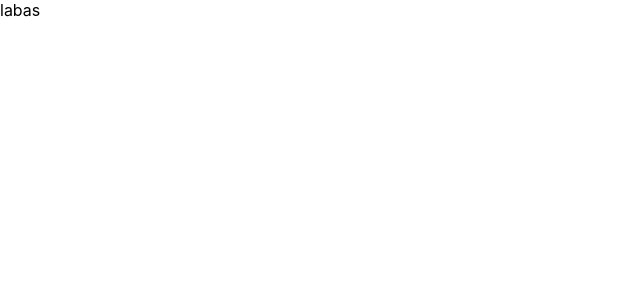
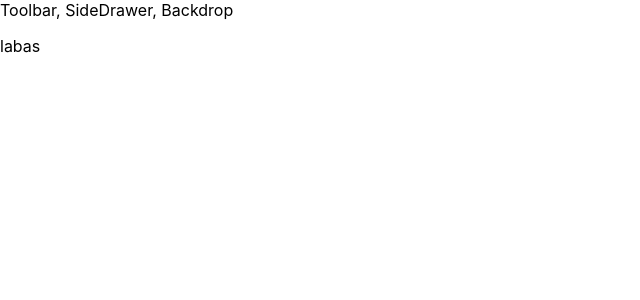
Before and after one commit to spinass/Burger-Build, a React app: page / in a window 1280 px wide. Shown: the top 300 px of the page, without its empty margins (0-640 px from the left). Built offline with nearby package versions, Linux system fonts and the light colour scheme; the HTML template or start-up script is replaced by a standard one.

Commit message:
Ivadas
Pagrindiniai moduliai

```diff
--- a/src/App.js
+++ b/src/App.js
@@ -1,8 +1,16 @@
 import React, { Component } from "react";
+
+import Layout from "./components/Layout/Layout";
 
 class App extends Component {
   render() {
-    return <div> labas </div>;
+    return (
+      <div>
+        <Layout>
+          <p> labas </p>
+        </Layout>
+      </div>
+    );
   }
 }
 
--- /dev/null
+++ b/src/components/Layout/Layout.js
@@ -0,0 +1,12 @@
+import React from "react";
+
+import Aux from "../../hoc/Aux";
+
+const layout = props => (
+  <Aux>
+    <div>Toolbar, SideDrawer, Backdrop</div>
+    <main>{props.children}</main>
+  </Aux>
+);
+
+export default layout;
--- /dev/null
+++ b/src/hoc/Aux.js
@@ -0,0 +1,3 @@
+const aux = props => props.children;
+
+export default aux;
```
